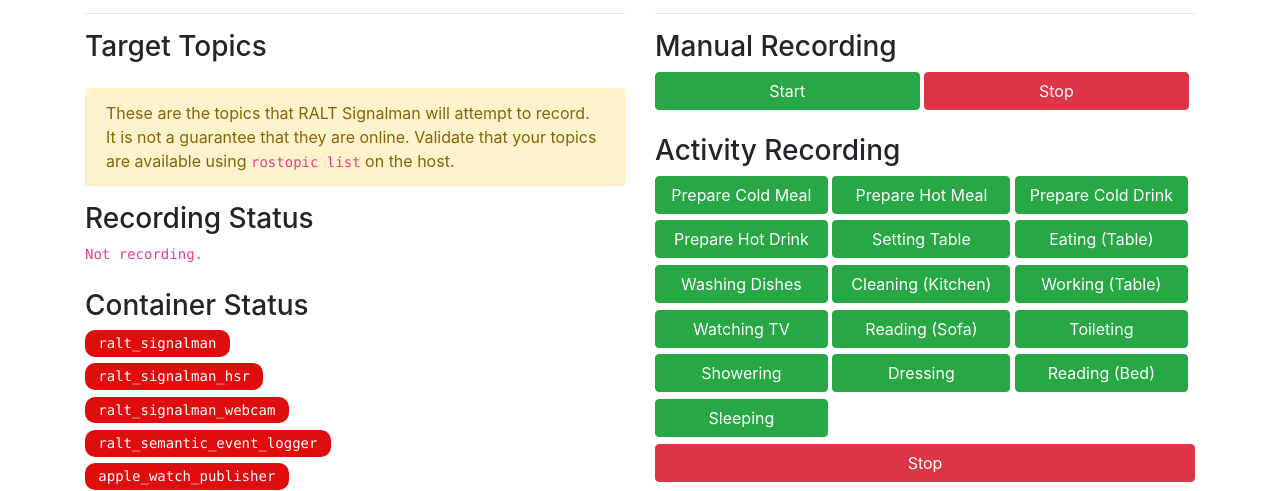
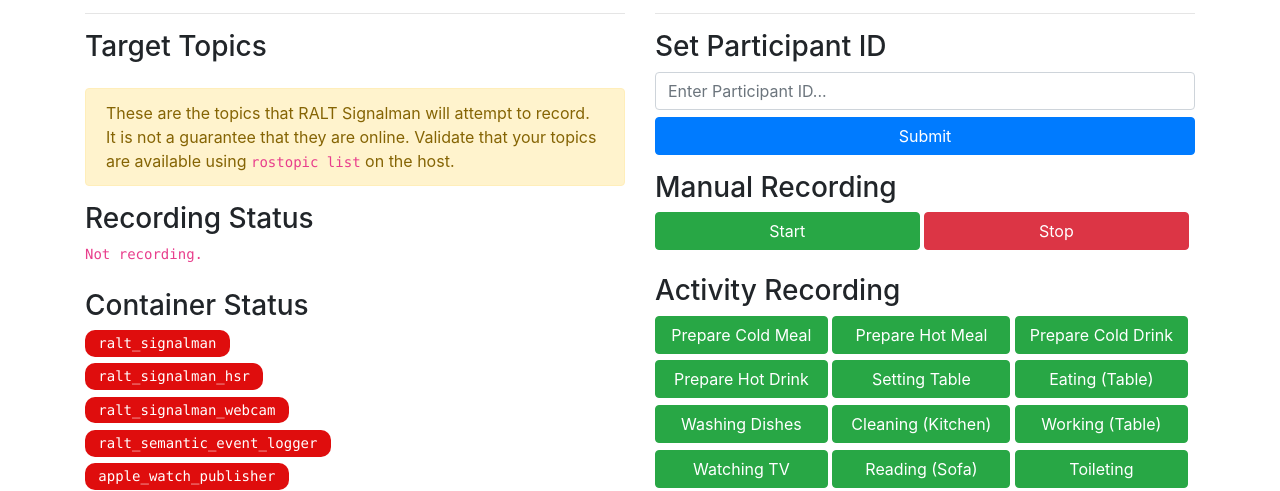
Before and after one commit to care-group/RALT-Custom-Sensor-Dashboard, a plain HTML site: page client/index.html in a window 1280 px wide. Shown: the part 339-830 px from the top of the page. Drawn offline with nearby package versions, Linux system fonts and the light colour scheme; no server answers.

Commit message:
Added participant ID updating

```diff
--- a/client/index.html
+++ b/client/index.html
@@ -98,6 +98,12 @@
             <div class="col-sm">
                 <h2>Control</h2>
                 <hr>
+
+                <h3>Set Participant ID</h3>
+                <div class="form-group">
+                    <input type="email" class="form-control" id="participant_id" aria-describedby="participant_id_info" placeholder="Enter Participant ID...">
+                    <button style="width:100%; margin-top:5pt;" class="btn btn-primary" onclick="submit_participant_id()">Submit</button>
+                </div>
 
                 <h3>Manual Recording</h3>
                 <button type="button" style="width:49%;" class="btn btn-success" onclick="send_start_cmd('none')">Start</button>
@@ -526,6 +532,93 @@
             })
         }
 
+        function submit_participant_id(){
+            participant = $("#participant_id").val()
+            $.ajax({
+                url: 'http://127.0.1.1:5002/participant',
+                method: "POST",
+                headers: {
+                    "Content-Type": "application/json",
+                },
+                data: JSON.stringify({ participant: participant }),
+                success: function (data) {
+                    console.log('Successful response from main backend!')
+                    console.log(data)
+                },
+                error: function (data) {
+                    $("#sensors").append("The Signalman backend is unavailable. Please check the container logs for errors.")
+                    console.log('Failed response from main backend!')
+                    console.log(data)
+                }
+            })
+            $.ajax({
+                url: 'http://127.0.1.1:5004/participant',
+                method: "POST",
+                headers: {
+                    "Content-Type": "application/json",
+                },
+                data: JSON.stringify({ participant: participant }),
+                success: function (data) {
+                    console.log('Successful response from HSR backend!')
+                    console.log(data)
+                },
+                error: function (data) {
+                    $("#sensors").append("The Signalman backend (HSR) is unavailable. Please check the container logs for errors.")
+                    console.log('Failed response from HSR backend!')
+                    console.log(data)
+                }
+            })
+            $.ajax({
+                url: 'http://127.0.1.1:5006/participant',
+                method: "POST",
+                headers: {
+                    "Content-Type": "application/json",
+                },
+                data: JSON.stringify({ participant: participant }),
+                success: function (data) {
+                    console.log('Successful response from webcams backend!')
+                    console.log(data)
+                },
+                error: function (data) {
+                    $("#sensors").append("The Signalman backend (webcams) is unavailable. Please check the container logs for errors.")
+                    console.log('Failed response from webcams backend!')
+                    console.log(data)
+                }
+            })
+            $.ajax({
+                url: 'http://127.0.1.1:5009/participant',
+                method: "POST",
+                headers: {
+                    "Content-Type": "application/json",
+                },
+                data: JSON.stringify({ participant: participant }),
+                success: function (data) {
+                    console.log('Successful response from ralt_semantic_event_logger container!')
+                    console.log(data)
+                },
+                error: function (data) {
+                    console.log('Failed response from ralt_semantic_event_logger container!')
+                    console.log(data)
+                }
+            })
+            $.ajax({
+                url: 'http://127.0.1.1:5008/participant',
+                method: "POST",
+                headers: {
+                    "Content-Type": "application/json",
+                },
+                data: JSON.stringify({ participant: participant }),
+                success: function (data) {
+                    console.log('Successful response from apple_watch_publisher container!')
+                    console.log(data)
+                },
+                error: function (data) {
+                    console.log('Failed response from apple_watch_publisher container!')
+                    console.log(data)
+                }
+            })
+        }
+
         const interval = setInterval(function() {
             location.reload();
         }, 30000);
```
